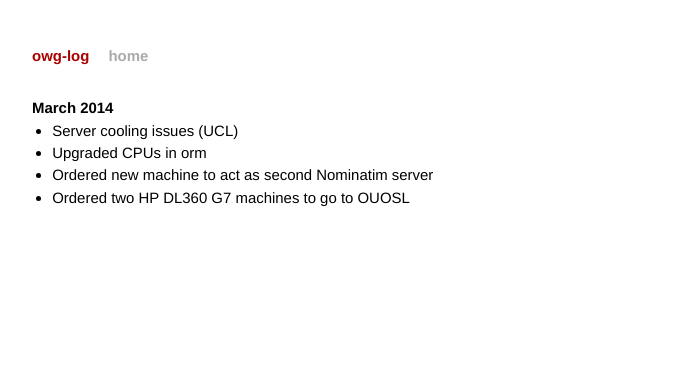
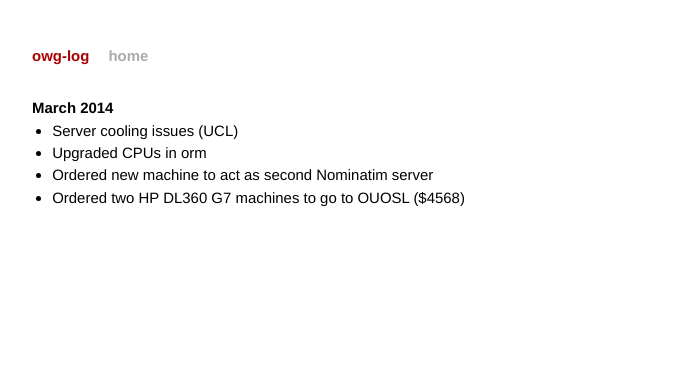
Before and after one commit to openstreetmap/owg-website, a Jekyll site: the page built from _posts/2014-03-01-march.md, in a window 1280 px wide. Shown: the top 381 px of the page, without its empty margins (294-985 px from the left). Built offline with Jekyll 4.4.1, drawn with Linux system fonts in a browser that asks for light colours; Markdown is read by kramdown in place of the engine named in the settings.

Commit message:
Add price for OUOSL servers

```diff
--- a/_posts/2014-03-01-march.md
+++ b/_posts/2014-03-01-march.md
@@ -7,4 +7,4 @@ date:   2014-03-31 23:59:59
 * Server cooling issues (UCL)
 * Upgraded CPUs in orm
 * Ordered new machine to act as second Nominatim server
-* Ordered two HP DL360 G7 machines to go to OUOSL
+* Ordered two HP DL360 G7 machines to go to OUOSL ($4568)
```
